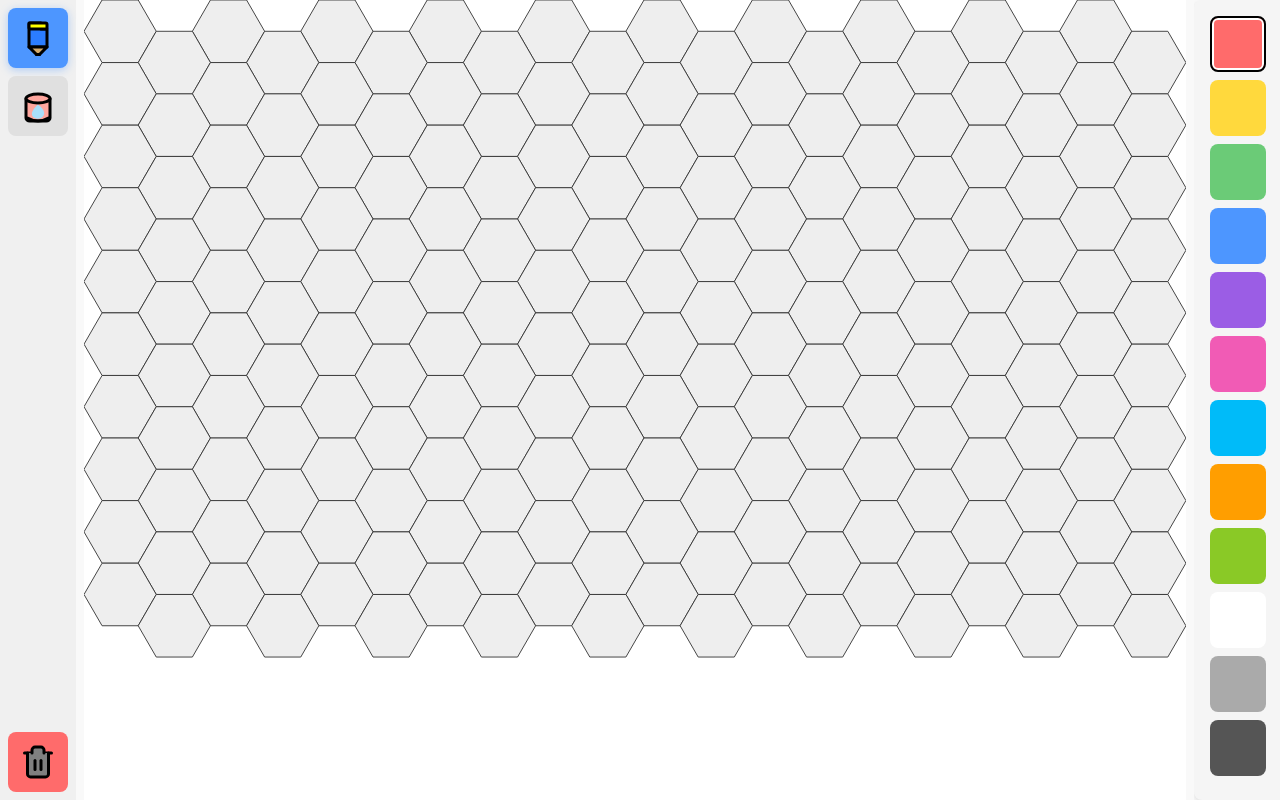
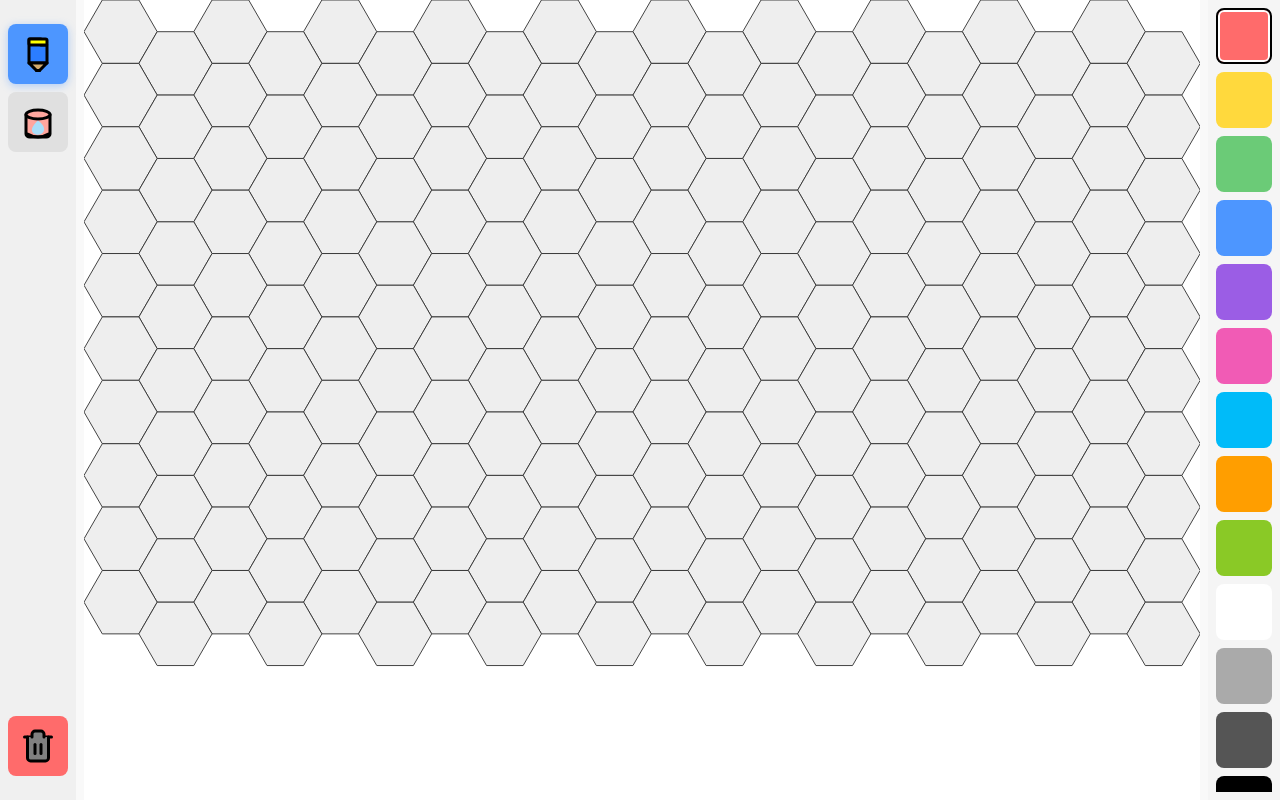
Before and after one commit to lpenguin/hexcolor, a React (Vite) app: page / in a window 1280 px wide. Built offline with nearby package versions, Linux system fonts and the light colour scheme.

Commit message:
Color palette fixes

```diff
--- a/src/App.css
+++ b/src/App.css
@@ -31,7 +31,7 @@ html {
 
 .app-container {
   width: 100%;
-  height: 100dvh; /* Use dynamic viewport height instead of vh */
+  height: 100vh;
   margin: 0;
   padding: 0;
   display: flex;
@@ -55,7 +55,7 @@ main {
   flex-direction: column;
   gap: 0.5rem;
   background-color: #f0f0f0;
-  padding: 0.5rem;
+  padding: 1.5rem 0.5rem 1.5rem 0.5rem;
   border-radius: 0;
   height: 100%;
   /* Ensure the tools container properly distributes space */
@@ -126,45 +126,3 @@ main {
   box-shadow: none;
   background-color: white;
 }
-
-/* Color palette container - now on the right */
-.color-palette-container {
-  height: 100%;
-  grid-column: 3;
-}
-
-/* Custom color palette styling for vertical layout */
-.color-palette {
-  margin: 0;
-  padding: 1rem;
-  background-color: #f5f5f5;
-  border-radius: 0.5rem;
-  box-shadow: 0 2px 4px rgba(0, 0, 0, 0.1);
-  width: 100px;
-  height: 100%;
-  overflow: hidden;
-}
-
-.color-options {
-  display: flex;
-  flex-direction: column;
-  flex-wrap: nowrap;
-  justify-content: flex-start;
-  gap: 0.5rem;
-  overflow-y: auto;
-  padding-right: 0.5rem; /* Space for scrollbar */
-  height: 100%;
-  -webkit-overflow-scrolling: touch; /* Smooth scrolling on iOS */
-  scrollbar-width: thin; /* For Firefox */
-  scrollbar-color: #888 #f5f5f5; /* For Firefox */
-  cursor: grab; /* Added for draggable scrolling */
-  user-select: none; /* Prevent text selection */
-  -webkit-user-select: none; /* Prevent text selection on WebKit browsers */
-  -ms-user-select: none; /* Prevent text selection on IE */
-  overflow-x: hidden; /* Prevent horizontal scrolling */
-  scroll-behavior: smooth; /* Smooth scrolling for non-drag scrolling */
-}
-
-.color-palette-container {
-  overflow: scroll;
-}
--- a/src/App.tsx
+++ b/src/App.tsx
@@ -215,13 +215,11 @@ function App() {
           onCellClick={handleCellClick}
         />
 
-        <div className="color-palette-container">
-          <ColorPalette
-            colors={COLORS}
-            selectedColor={selectedColor}
-            onColorSelect={setSelectedColor}
-          />
-        </div>
+        <ColorPalette
+          colors={COLORS}
+          selectedColor={selectedColor}
+          onColorSelect={setSelectedColor}
+        />
       </main>
     </div>
   );
--- a/src/components/ColorPalette.css
+++ b/src/components/ColorPalette.css
@@ -4,7 +4,7 @@
   background-color: #f5f5f5;
   border-radius: 0;
   box-shadow: none;
-  width: 100%;
+  width: 5rem;
   height: 100%;
   overflow: hidden;
 }
@@ -16,8 +16,7 @@
   justify-content: flex-start;
   gap: 0.5rem;
   margin-top: 0;
-  overflow-y: auto;
-  padding-right: 0.5rem; /* Space for scrollbar */
+  overflow-y: hidden;
   height: 100%;
   -webkit-overflow-scrolling: touch; /* Smooth scrolling on iOS */
   scrollbar-width: thin; /* For Firefox */
@@ -32,25 +31,6 @@
 
 .color-options:active {
   cursor: grabbing; /* Change cursor when actively dragging */
-}
-
-.color-options::-webkit-scrollbar {
-  width: 8px;
-  height: 8px;
-}
-
-.color-options::-webkit-scrollbar-track {
-  background: #f5f5f5;
-  border-radius: 4px;
-}
-
-.color-options::-webkit-scrollbar-thumb {
-  background: #888;
-  border-radius: 4px;
-}
-
-.color-options::-webkit-scrollbar-thumb:hover {
-  background: #666;
 }
 
 .color-option {
```
